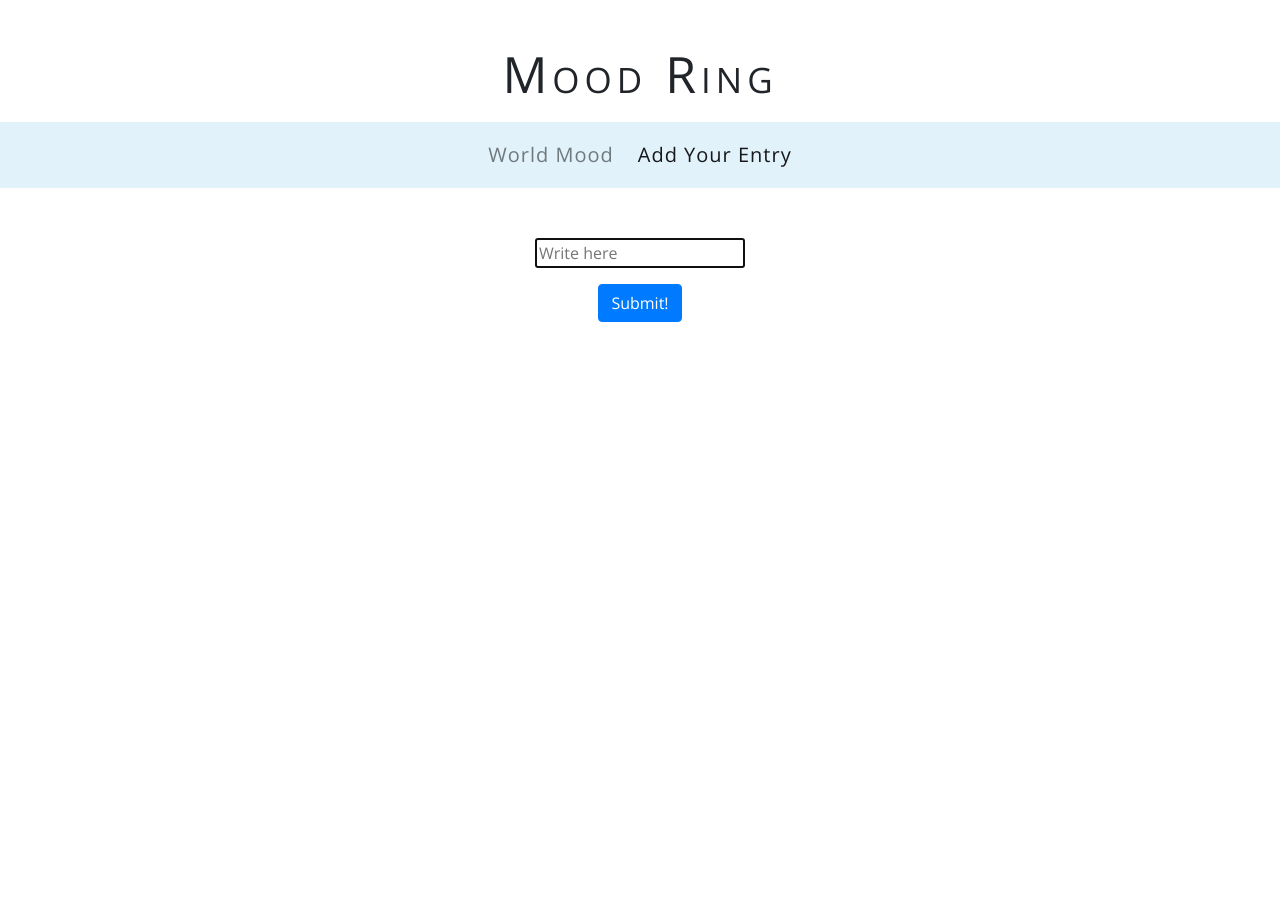
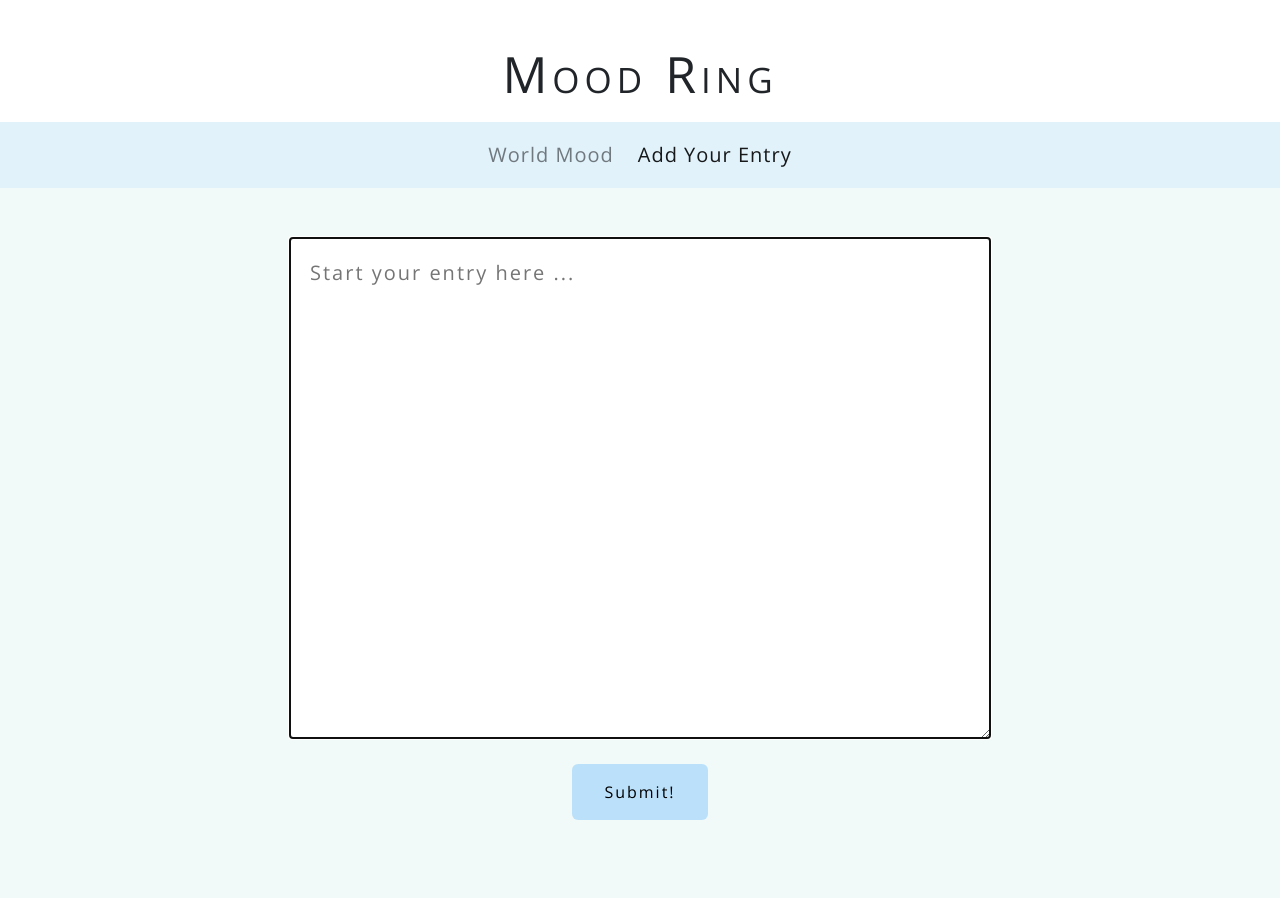
Before and after one commit to abigailhodge/moodring, a Flask app: page /add_entry in a window 1280 px wide. Before the commit the page ends 322 px from the top, so only its background shows below. Run offline with Flask 2, Linux system fonts and the light colour scheme; some libraries are stand-ins or nearby versions.

Commit message:
journal entry form done

```diff
--- a/static/style.css
+++ b/static/style.css
@@ -91,3 +91,41 @@ a {
 .section1 {
 	background-color: #f1f9f9;
 }
+
+.section2 {
+	background-color: #e1f4f3;
+}
+
+textarea {
+	max-width: 700px;
+	width: 80%;
+	max-height: 80%;
+	height: 500px;
+	font-family: 'Open Sans', helvetica, sans-serif;
+	letter-spacing: 2px;
+	font-size: 20px;
+	border: none;
+	border-color: transparent;
+	padding: 20px;
+}
+
+#submit-button {
+	background-color: #bbe1fa;
+	border: none;
+	border-radius: 6px;
+	color: black;
+	padding: 16px 32px;
+	text-align: center;
+	text-decoration: none;
+	font-size: 16px;
+	letter-spacing: 2px;
+	margin: 4px 2px;
+	-webkit-transition-duration: 0.4s;
+	transition-duration: 0.4s;
+	cursor: pointer;
+}
+
+#submit-button:hover {
+	background-color: #4f98ca;
+	color: white;
+}
--- a/templates/addentry.html
+++ b/templates/addentry.html
@@ -32,20 +32,19 @@
 			</div>
 		</nav>
 	</div>
-	<div class="page-body">
+	<div class="page-body section1">
 
 		<form action="/add_entry" method="post">
 
 
 
 			<div class="form-group">
-				<input autocomplete="off" autofocus name="journal" placeholder="Write here" type="text">
-
+						<textarea class="text-input" name="journal" placeholder="Start your entry here ..." type="text" autocomplete="off" autofocus="" maxlength="1000"></textarea>
 			</div>
 
 
 
-			<button class="btn btn-primary" type="submit">Submit!</button>
+			<button id="submit-button" type="submit">Submit!</button>
 
 		</form><br>
 
--- a/templates/index.html
+++ b/templates/index.html
@@ -41,6 +41,7 @@
 		</div>
 	</div>
 	<div class="page-body section2">
+		<h3>Recent Entries</h3>
 	</div>
 </body>
 </html>
```
